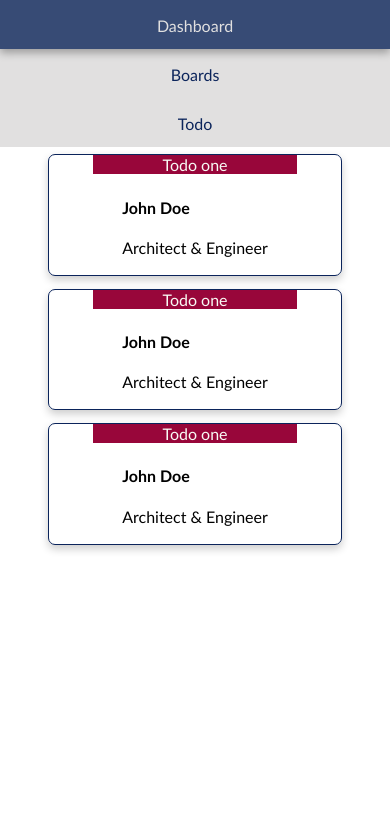
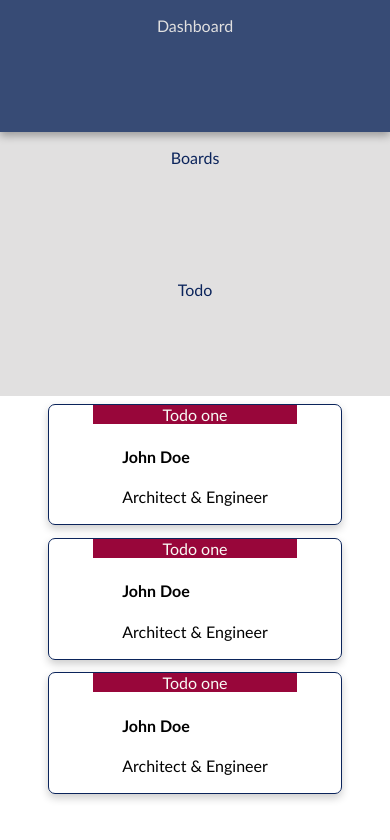
Before and after one commit to armanghoreshi/webDevelopment, a plain HTML site: page index.html in a window 390 px wide. Drawn offline with Linux system fonts and the light colour scheme.

Commit message:
Update style.css

```diff
--- a/assets/css/style.css
+++ b/assets/css/style.css
@@ -30,7 +30,7 @@ div, body {
       flex-flow: column wrap;
       padding: 0; }
       #mainContainer .navigation li a {
-        height: 2vh; }
+        height: 100px; }
     #mainContainer .navigation li:last-of-type a {
       border-bottom: none; } }
   #mainContainer .card_container {
```
